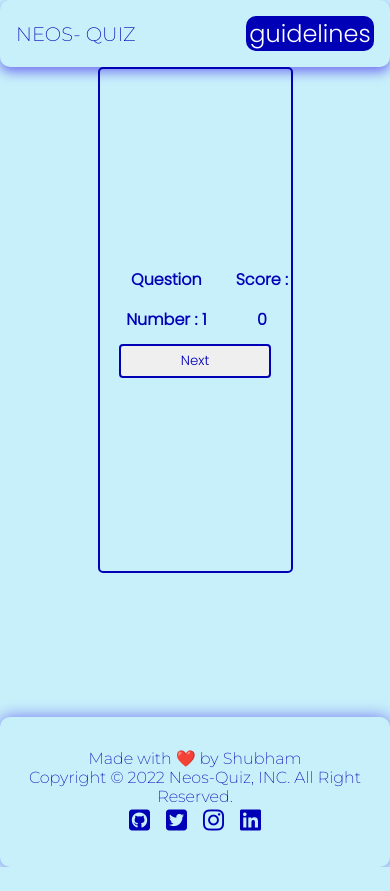
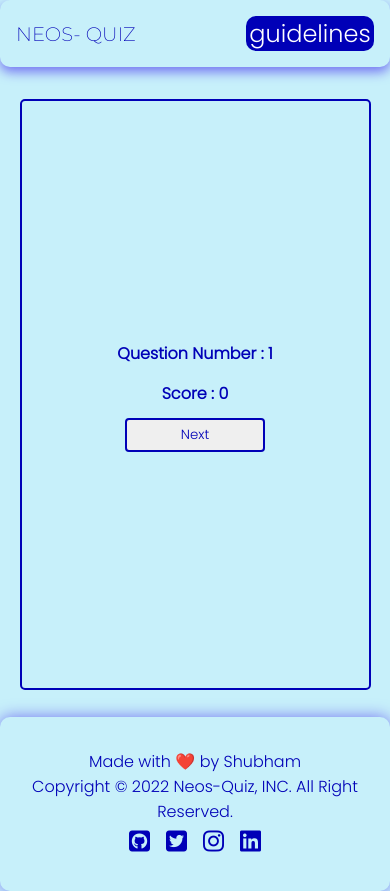
Before and after one commit to Shubhamkr2610/neos-quiz, a React (Create React App) app: page /quiz in a window 390 px wide. Before the commit the page ends 867 px from the top, so only its background shows below. Built offline with nearby package versions, Linux system fonts and the light colour scheme; a web font is replaced by a local one.

Commit message:
feat: added result page

```diff
--- a/src/App.css
+++ b/src/App.css
@@ -5,7 +5,7 @@
     margin: 0;
     padding: 0;
     box-sizing: border-box;
-
+    font-family:  "Poppins", "Montserrat",sans-serif;
 }
 body{
     background-color: var(--quiz-color-navbar);
--- a/src/components/footer/Footer.jsx
+++ b/src/components/footer/Footer.jsx
@@ -1,6 +1,6 @@
 import React from 'react'
 import './footer.css'
-import { Link } from 'react-router-dom'
+
 
 export const Footer = () => {
   return (
@@ -14,14 +14,14 @@ export const Footer = () => {
 
                 <div className="link-container">
 
-                        <Link to="https://github.com/Shubhamkr2610" target="_blank" className="social-link"><i
-                                className="fab fa-github-square"></i></Link>
-                        <Link to="https://twitter.com/shubhamkr_26" target="_blank" className="social-link"><i
-                                className="fab fa-twitter-square"></i></Link>
-                        <Link to="https://www.instagram.com/i_subhu/" target="_blank" className="social-link"><i
-                                className="fab fa-instagram"></i></Link>
-                        <Link to="https://www.instagram.com/i_subhu/" target="_blank" className="social-link"><i
-                                className="fab fa-linkedin"></i></Link>
+                        <a href="https://github.com/Shubhamkr2610" target="_blank" className="social-link"><i
+                                className="fab fa-github-square"></i></a>
+                        <a href="https://twitter.com/shubhamkr_26" target="_blank" className="social-link"><i
+                                className="fab fa-twitter-square"></i></a>
+                        <a href="https://www.instagram.com/i_subhu/" target="_blank" className="social-link"><i
+                                className="fab fa-instagram"></i></a>
+                        <a href="https://www.linkedin.com/in/shubham-kumar-6625b8217/" target="_blank" className="social-link"><i
+                                className="fab fa-linkedin"></i></a>
 
                 </div>
             </div>
--- a/src/context/quizContext.js
+++ b/src/context/quizContext.js
@@ -8,7 +8,9 @@ const quizContext = createContext()
 
 
  const Quizprovider = ({children}) =>{
-     const [ questionCollection ,  setQuestionCollection ] = useState([])
+     const [ questionCollection ,  setQuestionCollection ] = useState([]);
+     const [score, setScore] = useState(0);
+     const [result , setResult ] = useState([]);
 
 
 
@@ -19,7 +21,7 @@ const quizContext = createContext()
 
     }
 return(
-    <quizContext.Provider value={{fetchData , questionCollection}}>
+    <quizContext.Provider value={{fetchData , questionCollection , score, setScore, result , setResult}}>
         {children}
     </quizContext.Provider>
 
--- a/src/db/categories-db.js
+++ b/src/db/categories-db.js
@@ -6,21 +6,21 @@ export const categories = [
 
 _id : uuid(),
 name: "science",
-image: quiz4,
+image: quiz3,
 link:"https://opentdb.com/api.php?amount=10&category=18&difficulty=easy&type=multiple"
 },
     {
 
 _id : uuid(),
 name: "tech",
-image: quiz2,
+image: quiz4,
 link:"https://opentdb.com/api.php?amount=10&category=21&difficulty=easy&type=multiple"
 },
     {
 
 _id : uuid(),
-name: "html",
-image: quiz3,
+name: "html , css, js",
+image: quiz2,
 link:"https://opentdb.com/api.php?amount=10&category=11&difficulty=easy&type=multiple"
 },
 ]
--- a/src/pages/guideline-page/Guide.css
+++ b/src/pages/guideline-page/Guide.css
@@ -27,7 +27,6 @@ body {
 }
 
 .rules {
-    font-family: "Poppins", sans-serif;
     border-top: 4px solid var(--quiz-color-primary);
     color: var(--quiz-color-primary);
     text-align: left;
@@ -35,7 +34,6 @@ body {
 }
 
 .start-play-quiz {
-    font-family: "Poppins", sans-serif;
     border: none;
     height: 2rem;
     border-radius: 5px;
--- a/src/pages/home-page/Home.css
+++ b/src/pages/home-page/Home.css
@@ -19,7 +19,6 @@ body{
     font-size: 2rem;
 }
 .quiz-explore{
-    font-family:"Poppins", sans-serif;
     border: none;
     height: 2rem;
     border-radius: 5px;
--- a/src/pages/home-page/Home.jsx
+++ b/src/pages/home-page/Home.jsx
@@ -1,7 +1,7 @@
 import { heroimg} from 'asset'
 import { Categories } from 'components/categories/Categories'
 import React from 'react'
-import { Link } from 'react-router-dom'
+// import { Link } from 'react-router-dom'
 import './Home.css'
 
 export const Home = () => {
@@ -13,16 +13,16 @@ export const Home = () => {
         Board. Want to have fun?
         Participate in the quizzes handpicked for you </span>
         <button className='quiz-explore'>
-          <Link to='/'>
+          <a href='#quiz-card-category'>
           Explore quizzes
-          </Link>
+          </a>
         </button>
       </div>
      <img src={ heroimg } className='banner' alt="quiz-image" />
 
     </div>
-    <h1 className='category-heading'>Categories</h1>
-    <div className='quiz-category'>
+    <h1 className='category-heading' id='quiz-card-category' >Categories</h1>
+    <div className='quiz-category' style={{minHeight: "40vh"}}>
         <Categories />
     </div>
     </>
--- a/src/pages/quiz-page/Quiz.css
+++ b/src/pages/quiz-page/Quiz.css
@@ -1,11 +1,11 @@
-
-.quiz-question-container{
+.quiz-question-container {
     height: 60vh;
     width: 50%;
     display: flex;
     margin: auto;
+    margin-top: 2rem;
     border: 2px solid var(--quiz-color-primary);
-    border-radius: 5px  ;
+    border-radius: 5px;
     color: var(--quiz-color-primary);
     font-weight: 700;
     flex-direction: column;
@@ -14,44 +14,81 @@
     text-align: center;
     line-height: 2.5rem;
 }
-.score-container{
+
+.score-container {
     display: flex;
     width: 100%;
     justify-content: space-around;
 }
-.option-container{
-    width: 100%;
-}
+
 .singleOption {
     width: 80%;
     padding: 5px;
     border: 2px solid var(--quiz-color-primary);
     color: var(--quiz-color-primary);
     border-radius: 4px;
-    font-family: "Poppins", sans-serif;
 
 }
-.next-button{
+
+.next-button {
     padding: 5px;
     width: 80%;
     border: 2px solid var(--quiz-color-primary);
     color: var(--quiz-color-primary);
     border-radius: 4px;
-    font-family: "Poppins", sans-serif;
 }
 
-.next-button:hover{
+.next-button:hover {
     background-color: var(--quiz-color-primary);
     color: var(--quiz-color-secondary);
     cursor: pointer;
 }
-.correct{
+
+.correct {
     background-color: var(--quiz-right-answer);
     color: var(--quiz-color-secondary);
     border: var(--quiz-right-answer);
 }
-.wrong{
+
+.wrong {
     background-color: var(--quiz-wrong-answer);
     color: var(--quiz-color-secondary);
     border: var(--quiz-wrong-answer);
 }
+
+@media(max-width : 800px) {
+    .quiz-question-container {
+        height: 70vh;
+        width: 80%;
+    }
+
+    .singleOption {
+        width: 90%;
+    }
+
+    .next-button {
+        width: 90%;
+    }
+}
+
+@media(max-width : 560px) {
+
+    .quiz-question-container {
+        height: 70vh;
+        width: 90%;
+    }
+
+    .singleOption {
+        width: 90%;
+    }
+
+    .next-button {
+        width: 90%;
+    }
+
+    .score-container {
+        display: flex;
+        flex-direction: column;
+        width: 100%;
+    }
+}
--- a/src/pages/quiz-page/Quiz.jsx
+++ b/src/pages/quiz-page/Quiz.jsx
@@ -1,22 +1,21 @@
 import { useQuiz } from 'context/quizContext'
 import React, { useEffect, useState } from 'react'
+import { useNavigate } from 'react-router-dom';
 import './quiz.css';
 export const Quiz = () => {
-  const { questionCollection } = useQuiz()
+
+  const navigate = useNavigate();
+  const { questionCollection, score, setScore , setResult , result} = useQuiz()
+
+
   const [questionindex, setQuestionIndex] = useState(0);
   const [question, setQuestion] = useState("");
   const [option, setOption] = useState([]);
   const [selectedQuestion, setSelectedQuestion] = useState(null);
-  const [score, setScore] = useState(0);
+
+  useEffect(() => {
 
 
-  const nextQuestion = () => {
-    setQuestionIndex(questionindex + 1)
-    setSelectedQuestion(null)
-
-  }
-
-  useEffect(() => {
     if (questionindex < questionCollection.length) {
       setQuestion(questionCollection[questionindex].question)
       setOption(
@@ -26,6 +25,26 @@ export const Quiz = () => {
     }
 
   }, [questionindex])
+
+
+  const nextQuestion = () => {
+    const resultInfo = {
+        resultQuestion : question,
+        resultOption : option,
+        selected : selectedQuestion,
+    }
+    setResult ((prev)=>[...prev , resultInfo])
+
+
+    if( questionindex===9 ){
+      navigate("/result")
+    }
+    else{
+      setQuestionIndex(questionindex + 1)
+      setSelectedQuestion(null)
+    }
+  }
+
 
   const optionShuffle = (option) => {
     return option.sort(() => Math.random() - 0.5)
@@ -62,8 +81,8 @@ export const Quiz = () => {
             <p>Question Number : {questionindex + 1}</p>
             <p> Score : {score}</p>
           </div>
-          <p className=''>{question}</p>
-          <p className=''>{option && option.map((item, i) => (<div key={i}><button onClick={() => handleCheck(item)} className={`singleOption   ${selectedQuestion && handleSelect(item)}`} disabled={selectedQuestion}>{item}</button></div>))}</p>
+          <p>{question}</p>
+          <p>{option && option.map((item, i) => (<div key={i}><button onClick={() => handleCheck(item)} className={`singleOption   ${selectedQuestion && handleSelect(item)}`} disabled={selectedQuestion}>{item}</button></div>))}</p>
 
           <button className='next-button' onClick={nextQuestion}>Next</button>
 
--- a/src/pages/result-page/Result.css
+++ b/src/pages/result-page/Result.css
@@ -0,0 +1,6 @@
+.result-score{
+    text-align: center;
+    color: var(  --quiz-color-primary);
+    font-size: xx-large;
+    font-weight: 700;
+}
--- a/src/pages/result-page/Result.jsx
+++ b/src/pages/result-page/Result.jsx
@@ -1,7 +1,46 @@
+import { useQuiz } from 'context/quizContext'
 import React from 'react'
+import "./result.css"
 
 export const Result = () => {
+
+  const { score, questionCollection, result } = useQuiz();
+
+
+  const handleSelect = (option, selectedQuestion, questionindex) => {
+    if (
+      selectedQuestion === option &&
+      option === questionCollection[questionindex].correct_answer
+    ) {
+      return "correct";
+    }
+    if (
+      selectedQuestion === option &&
+      option !== questionCollection[questionindex].correct_answer
+    ) {
+      return "wrong";
+    }
+
+    if (option === questionCollection[questionindex].correct_answer) {
+      return "correct";
+    }
+
+  }
   return (
-    <div>ResultPage</div>
+    <>
+      <div className='result-score'>You Scored : {score}</div>
+      {result.map(({ resultQuestion, resultOption, selected }, Index) =>
+        <div className='quiz-question-container'>
+
+          <div className='question-container'>
+
+            <p className=''>{resultQuestion}</p>
+            <p className=''>{resultOption.map((item, i) => (<div key={i}><button className={`singleOption   ${selected && handleSelect(item, selected, Index)}`} >{item}</button></div>))}</p>
+
+          </div>
+        </div>
+
+      )}
+    </>
   )
 }
```
